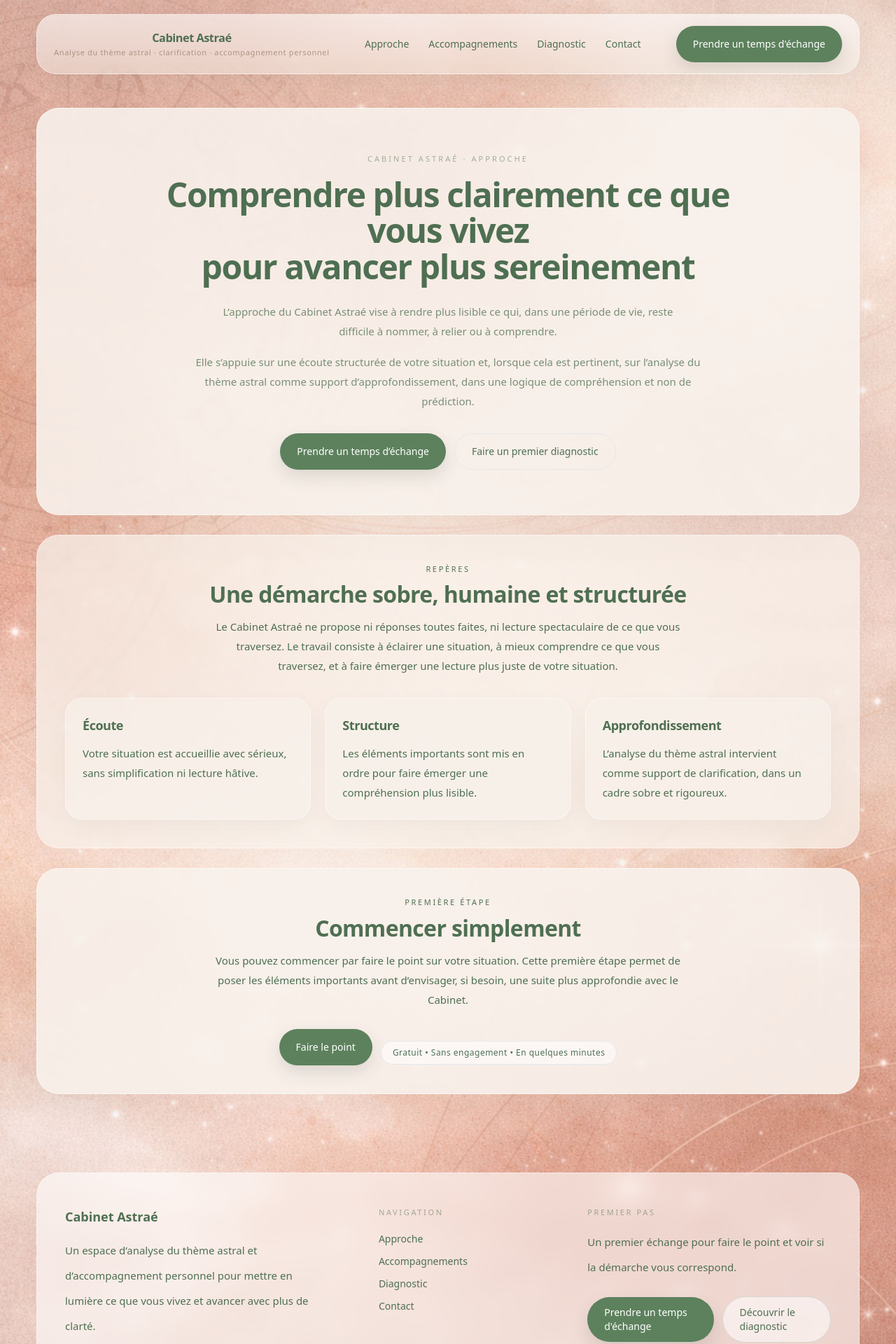
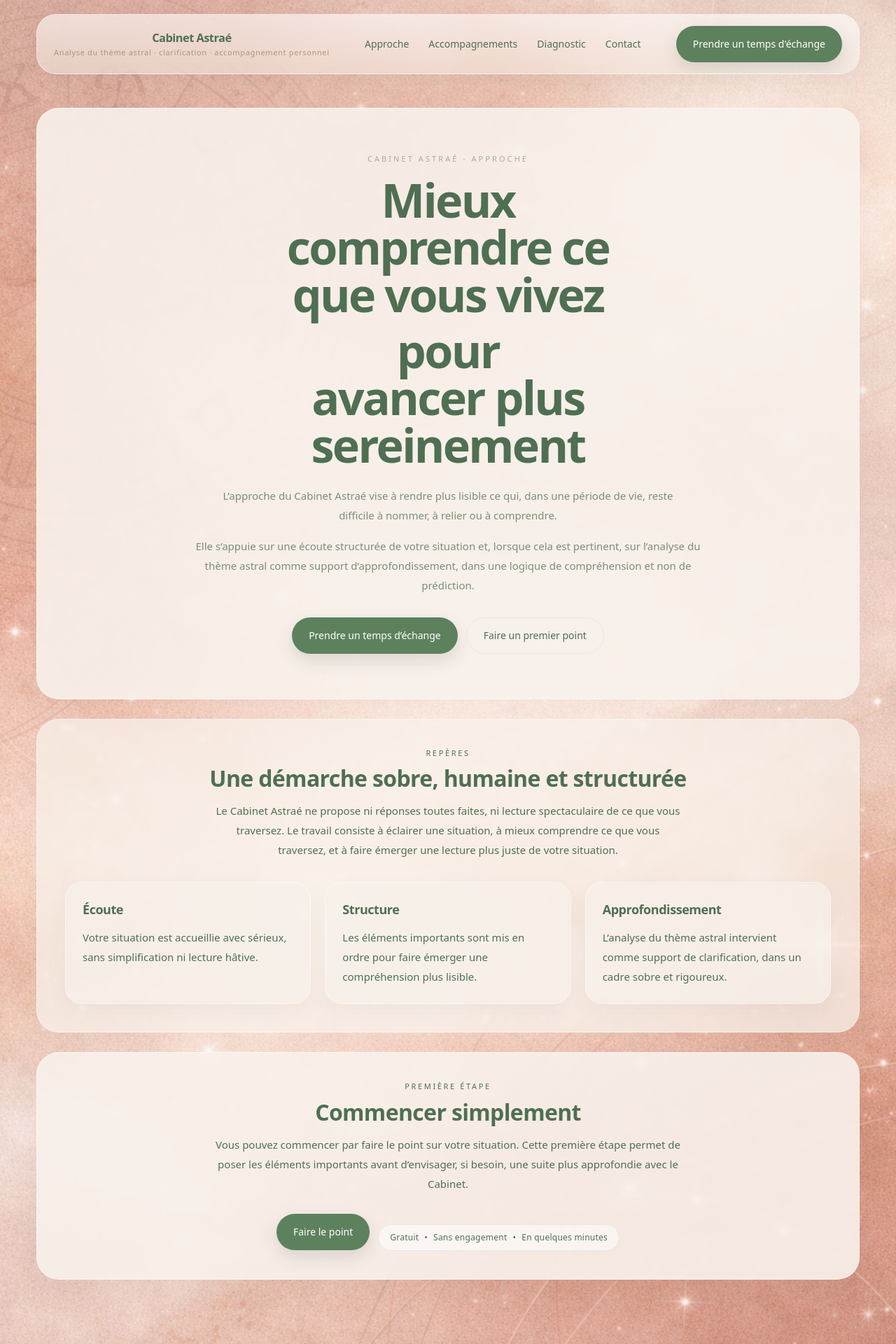
Before and after one commit to arnaudcrestey/cabinet-astrae, a Next.js app: page /approche in a window 1280 px wide. Shown: the top 1920 px of the page at 70% size. Built offline with nearby package versions, Linux system fonts and the light colour scheme.

Commit message:
Update page.tsx

```diff
--- a/app/approche/page.tsx
+++ b/app/approche/page.tsx
@@ -28,12 +28,10 @@ export default function ApprochePage() {
           <p className="text-[11px] uppercase tracking-[0.28em] text-pine/50">
             CABINET ASTRAÉ · APPROCHE
           </p>
-
-          <h1 className="mx-auto mt-4 max-w-4xl text-3xl font-semibold tracking-[-0.03em] text-pine md:text-5xl md:leading-[1.08]">
-            Comprendre plus clairement ce que vous vivez
-            <br className="hidden md:block" />
-            pour avancer plus sereinement
-          </h1>
+<h1 className="mx-auto mt-4 max-w-[12ch] text-balance text-center text-[2.2rem] font-semibold leading-[1.04] tracking-[-0.04em] text-pine sm:text-[2.8rem] md:max-w-[13ch] md:text-[4.15rem] md:leading-[1.02]">
+  Mieux comprendre ce que vous vivez
+  <span className="block mt-2 md:mt-3">pour avancer plus sereinement</span>
+</h1>
 
           <p className="mx-auto mt-6 max-w-2xl text-[15px] leading-7 text-pine/75">
             L’approche du Cabinet Astraé vise à rendre plus lisible ce qui,
@@ -58,7 +56,7 @@ export default function ApprochePage() {
               href="/analyse"
               className="inline-flex min-h-[52px] items-center justify-center rounded-full border border-[#5D815D]/24 bg-white/78 px-6 py-3 text-sm font-medium text-[#4E6F56] transition hover:border-[#5D815D]/36 hover:bg-white"
             >
-              Faire un premier diagnostic
+              Faire un premier point
             </Link>
           </div>
         </section>
@@ -119,8 +117,12 @@ export default function ApprochePage() {
                 Faire le point
               </Link>
 
-              <div className="mt-4 inline-flex items-center justify-center rounded-full border border-[#5D815D]/18 bg-white/55 px-4 py-2 text-xs font-medium tracking-[0.04em] text-[#4E6F56]">
-  Gratuit • Sans engagement • En quelques minutes
+            <div className="mt-4 inline-flex max-w-[260px] flex-wrap items-center justify-center gap-x-2 gap-y-1 rounded-2xl border border-[#5D815D]/18 bg-white/55 px-4 py-2 text-center text-xs font-medium leading-5 tracking-[0.02em] text-[#4E6F56] sm:max-w-none sm:rounded-full sm:px-4 sm:py-2">
+  <span>Gratuit</span>
+  <span className="hidden sm:inline">•</span>
+  <span>Sans engagement</span>
+  <span className="hidden sm:inline">•</span>
+  <span>En quelques minutes</span>
 </div>
             </div>
           </div>
```
